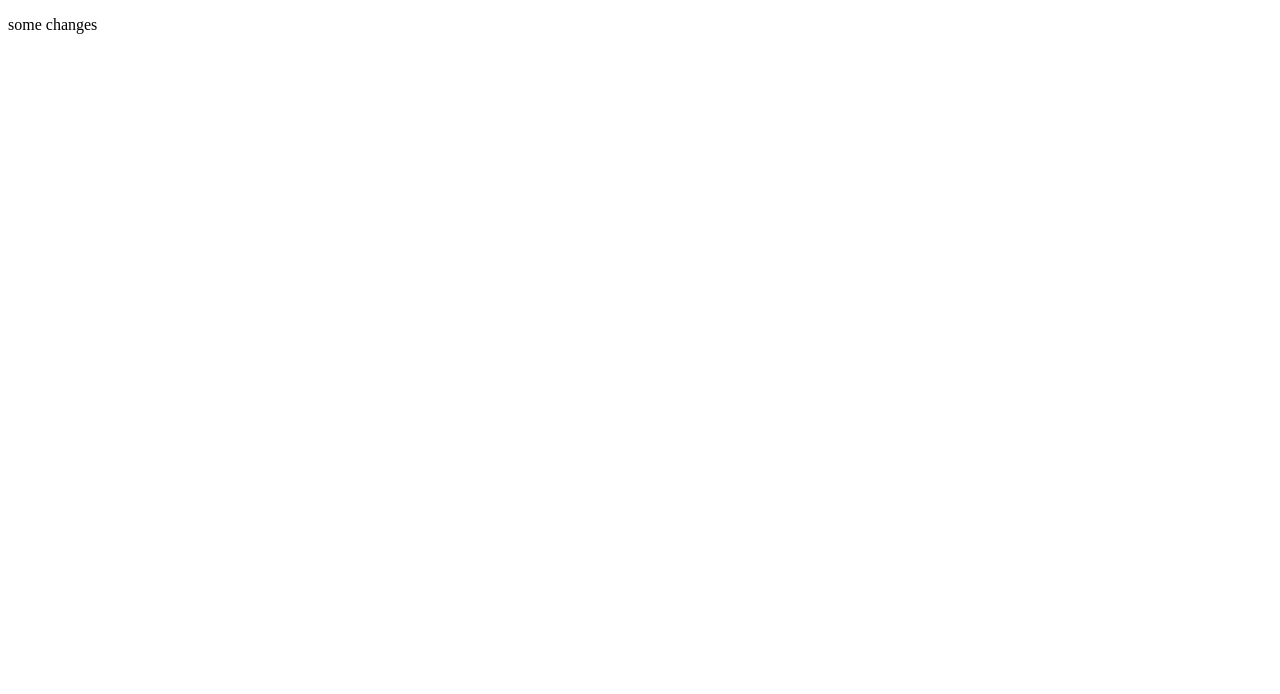
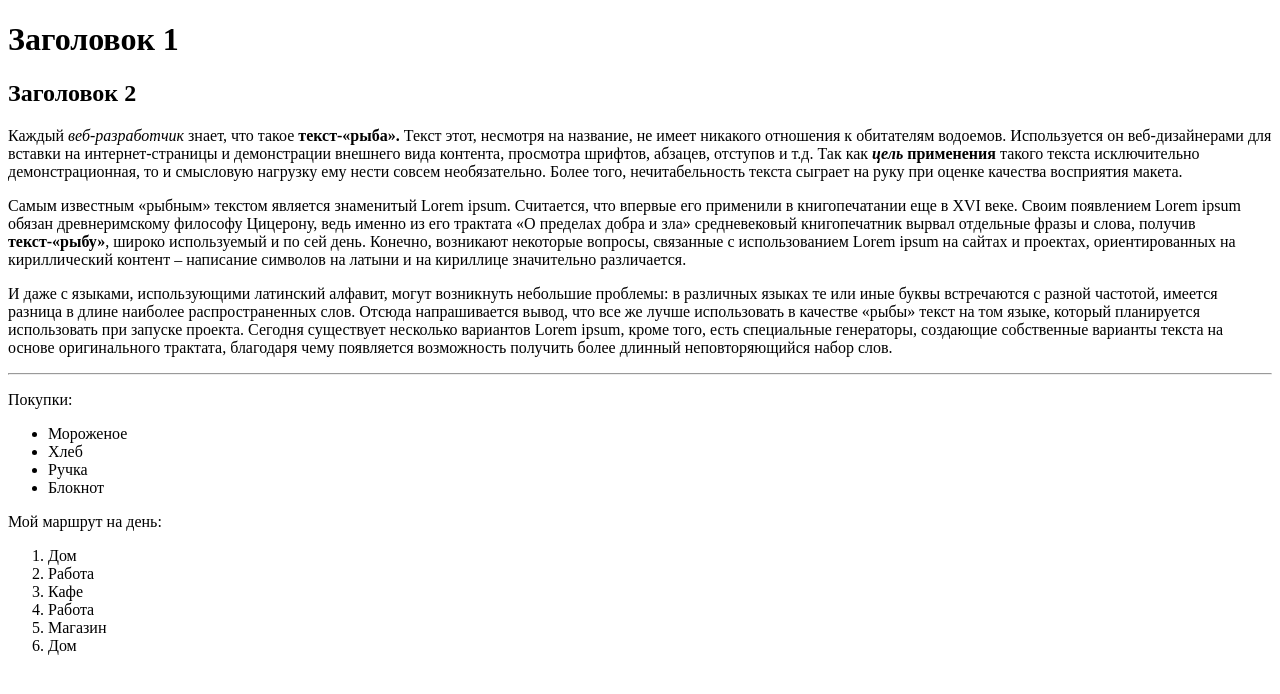
Before and after one commit to Darsha1509/g-fd1-home-work, a website: page 03/index.html in a window 1280 px wide. Drawn offline with Linux system fonts and the light colour scheme.

Commit message:
home task/03

```diff
--- a/03/index.html
+++ b/03/index.html
@@ -1,9 +1,57 @@
 <!DOCTYPE html>
 <html>
 <head>
-	<title>My name</title>
+    <title>My name</title>
 </head>
 <body>
-<p>some changes</p>
+    <h1>Заголовок 1<h1>
+    <h2>Заголовок 2</h2>
+
+    <p>
+        Каждый <em>веб-разработчик</em> знает, что такое <strong>текст-«рыба».</strong> Текст этот, несмотря на название, не имеет никакого отношения к
+        обитателям водоемов. Используется он веб-дизайнерами для вставки на интернет-страницы и демонстрации внешнего вида
+        контента, просмотра шрифтов, абзацев, отступов и т.д. Так как <strong><em>цель</em> применения</strong> такого текста исключительно
+        демонстрационная, то и смысловую нагрузку ему нести совсем необязательно. Более того, нечитабельность текста сыграет на
+        руку при оценке качества восприятия макета.
+    </p>
+
+    <p>
+        Самым известным «рыбным» текстом является знаменитый Lorem ipsum. Считается, что впервые его применили в книгопечатании
+        еще в XVI веке. Своим появлением Lorem ipsum обязан древнеримскому философу Цицерону, ведь именно из его трактата
+        «О пределах добра и зла» средневековый книгопечатник вырвал отдельные фразы и слова, получив <strong>текст-«рыбу»</strong>, широко
+        используемый и по сей день. Конечно, возникают некоторые вопросы, связанные с использованием Lorem ipsum на сайтах и
+        проектах, ориентированных на кириллический контент – написание символов на латыни и на кириллице значительно различается.</p>
+
+    <p>
+        И даже с языками, использующими латинский алфавит, могут возникнуть небольшие проблемы: в различных языках те или иные
+        буквы встречаются с разной частотой, имеется разница в длине наиболее распространенных слов. Отсюда напрашивается вывод,
+        что все же лучше использовать в качестве «рыбы» текст на том языке, который планируется использовать при запуске
+        проекта. Сегодня существует несколько вариантов Lorem ipsum, кроме того, есть специальные генераторы, создающие
+        собственные варианты текста на основе оригинального трактата, благодаря чему появляется возможность получить более
+        длинный неповторяющийся набор слов.
+    </p>
+
+    <hr>
+
+    <p>Покупки:</p>
+
+    <ul>
+        <li>Мороженое</li>
+        <li>Хлеб</li>
+        <li>Ручка</li>
+        <li>Блокнот</li>
+    </ul>
+
+
+    <p>Мой маршрут на день:</p>
+
+    <ol>
+        <li>Дом</li>
+        <li>Работа</li>
+        <li>Кафе</li>
+        <li>Работа</li>
+        <li>Магазин</li>
+        <li>Дом</li>
+    </ol>
 </body>
 </html>
```
